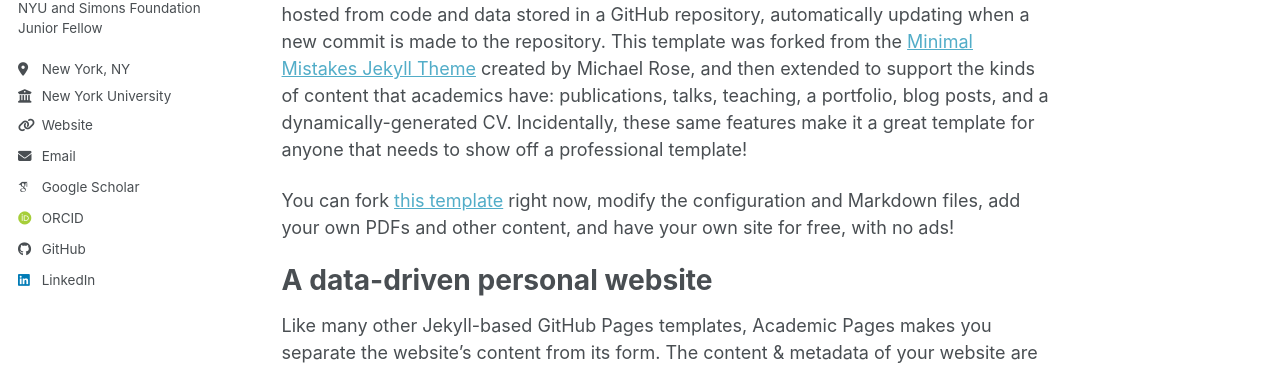
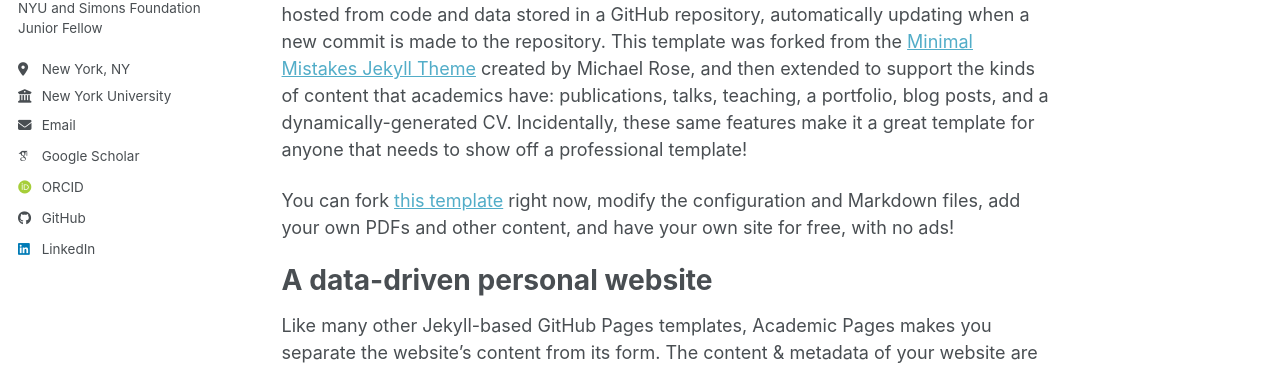
Before and after one commit to adam-burnett/adam-burnett.github.io, a Jekyll site: the page built from _pages/about.md, in a window 1280 px wide. Shown: the part 299-669 px from the top of the page. Built offline with Jekyll 4.4.1, drawn with Linux system fonts in a browser that asks for light colours; some web fonts are replaced; a script bundle is joined from its source files by our own code; library files that are not in the unit come from our copies.

```diff
--- a/_config.yml
+++ b/_config.yml
@@ -29,7 +29,7 @@ author:
   bio              : "Climate science postdoc at NYU and Simons Foundation Junior Fellow"
   location         : "New York, NY"
   employer         : "New York University"
-  uri              : "https://adam-burnett.github.io"
+  uri              : # "https://adam-burnett.github.io"
   email            : "ac12916@nyu.edu"
 
   # Academic websites
```
